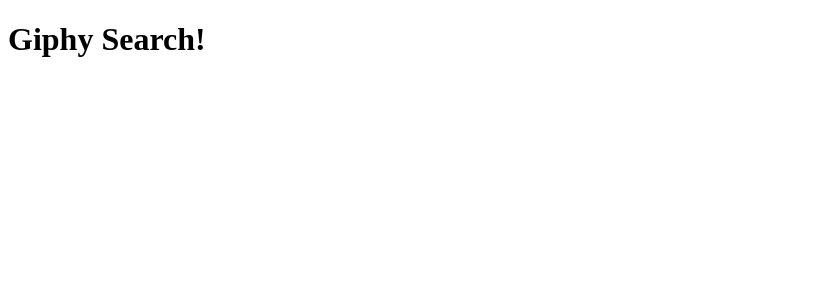
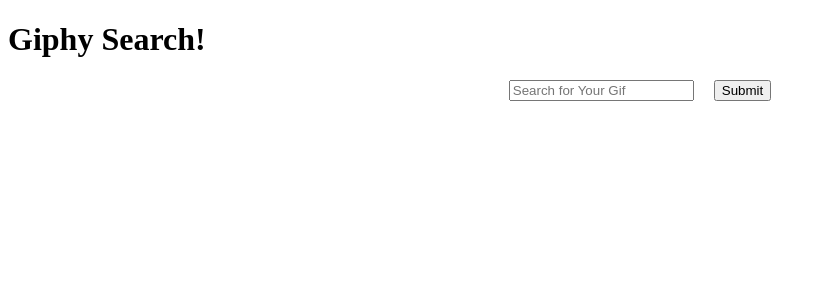
Before and after one commit to LeahGrim/group-giphy-saga-project, a React (Create React App) app: page / in a window 1280 px wide. Shown: the top 300 px of the page, without its empty margins (0-825 px from the left). Built offline with nearby package versions, Linux system fonts and the light colour scheme.

Commit message:
added a form component

```diff
--- a/src/components/App/App.js
+++ b/src/components/App/App.js
@@ -1,9 +1,10 @@
 import React from 'react';
-
+import GiphyForm from '../GiphyForm/GiphyForm.jsx'
 function App(props) {
   return (
     <div>
       <h1>Giphy Search!</h1>
+      <GiphyForm />
     </div>
   );
 }
--- /dev/null
+++ b/src/components/GiphyForm/GiphyForm.css
@@ -0,0 +1,11 @@
+form {
+    display: flex;
+    align-items: center;
+    justify-content: center;
+    flex-direction: row;
+
+}
+
+.submitBtn{
+    margin-left: 20px;
+}
--- /dev/null
+++ b/src/components/GiphyForm/GiphyForm.jsx
@@ -0,0 +1,38 @@
+import {useState} from 'react';
+import './GiphyForm.css'
+import { useDispatch } from 'react-redux';
+
+function GiphyForm(){
+   let [newGif, setNewGif] = useState('');
+
+
+   //setup dispatch
+   const dispatch = useDispatch();
+
+    function addNewSearch(event) {
+        event.preventDefault();
+        dispatch({
+            type: 'SET_SEARCH',
+            payload: newGif
+        })
+        console.log('in grabSearch', event)
+
+    }
+
+
+    return(
+    <>
+    <form onSubmit={addNewSearch}>
+    <input
+        type= 'text'
+        placeholder= 'Search for Your Gif'
+        value= {newGif}
+        onChange= {event => setNewGif(event.target.value)}
+    />
+    <button type='submit' className= "submitBtn"> Submit </button>
+
+    </form>
+    </>
+    )
+}
+export default GiphyForm;
--- a/src/index.js
+++ b/src/index.js
@@ -18,6 +18,7 @@
 
 } // end function rootSaga
 
+//random reducer
 
 // Create sagaMiddleware
 const sagaMiddleware = createSagaMiddleware();
```
